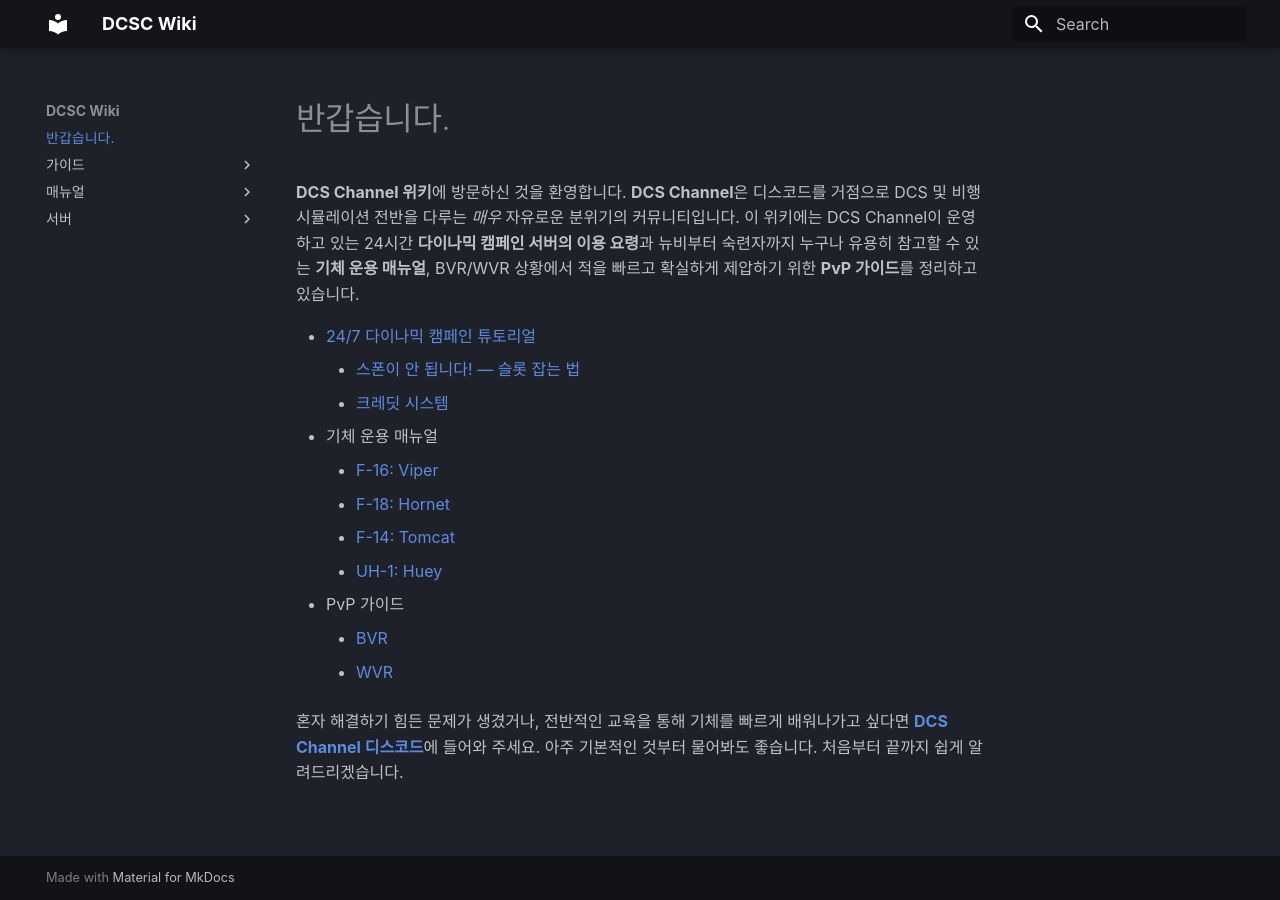
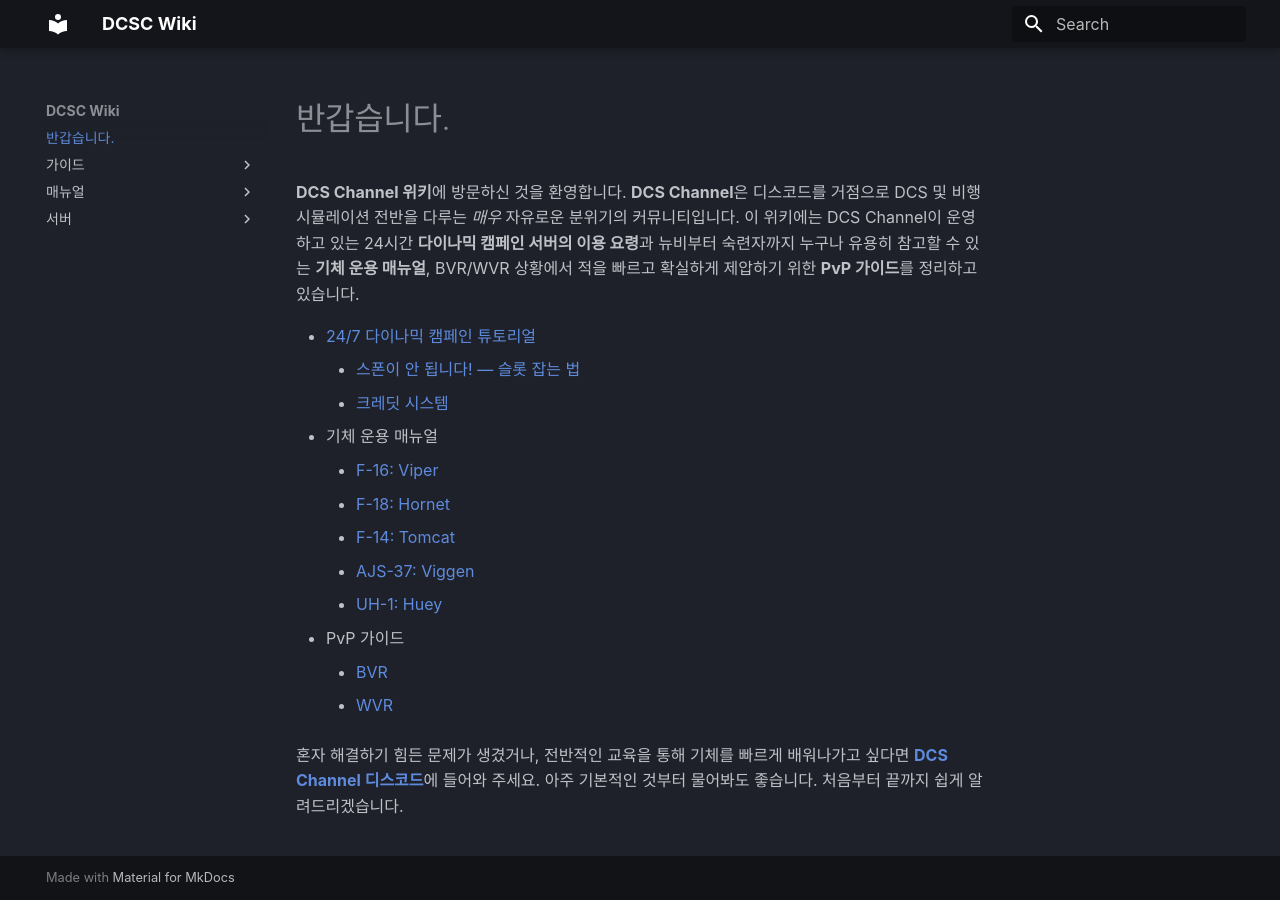
Before and after one commit to dcs-c/dcs-c.github.io, an MkDocs documentation site: the page built from docs/index.md, in a window 1280 px wide. Built offline with MkDocs 1.6.1 and Material for MkDocs 9.7.7, drawn with Linux system fonts in a browser that asks for light colours; some web fonts are replaced.

Commit message:
Update index.md

```diff
--- a/docs/index.md
+++ b/docs/index.md
@@ -8,6 +8,7 @@
     * [F-16: Viper](/매뉴얼/f16)
     * [F-18: Hornet](/매뉴얼/f18)
     * [F-14: Tomcat](/매뉴얼/f14)
+    * [AJS-37: Viggen](/매뉴얼/ajs37)
     * [UH-1: Huey](/매뉴얼/uh1)
 * PvP 가이드
     * [BVR](/가이드/bvr)
```
